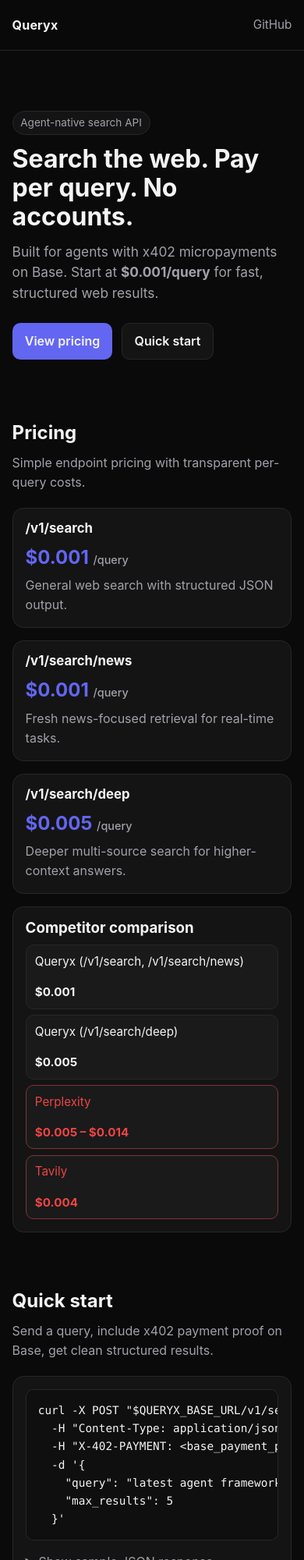
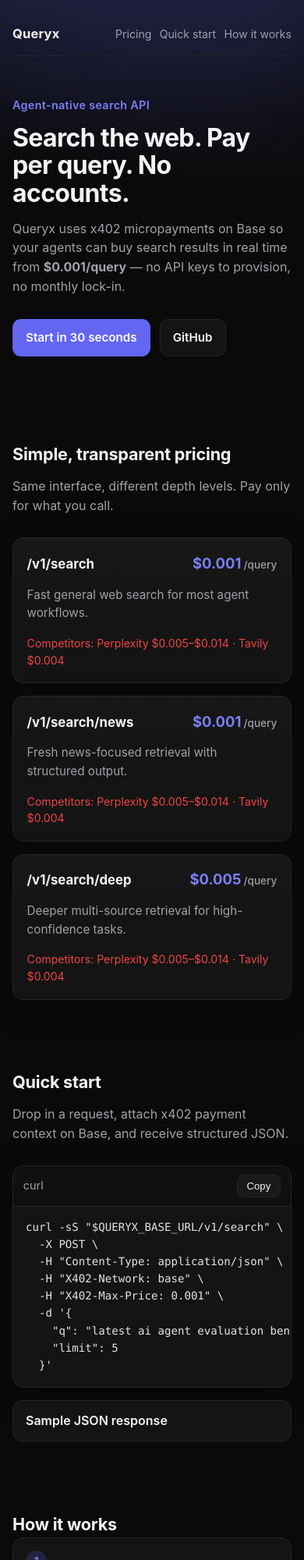
Before and after one commit to langoustine69/queryx, a website: page landing/index.html in a window 390 px wide. Shown: the top 2000 px of the page at 78% size. Drawn offline with Linux system fonts and the light colour scheme.

Commit message:
feat: implement task 0x99024b4e593404877f via TaskMarket agent #24583

```diff
--- a/landing/index.html
+++ b/landing/index.html
@@ -8,161 +8,194 @@
       name="description"
       content="Queryx is an agent-native search API with x402 micropayments on Base. Search the web, pay per query, no accounts."
     />
+    <meta name="theme-color" content="#0a0a0a" />
     <link rel="stylesheet" href="./styles.css" />
   </head>
   <body>
-    <header class="site-header">
-      <div class="container nav">
+    <header class="hero">
+      <div class="container">
+        <nav class="topbar" aria-label="Primary">
           <a class="brand" href="#top" aria-label="Queryx home">Queryx</a>
-        <a class="github-link" href="https://github.com/langoustine69/queryx" target="_blank" rel="noreferrer noopener">
+          <ul class="nav-links">
+            <li><a href="#pricing">Pricing</a></li>
+            <li><a href="#quickstart">Quick start</a></li>
+            <li><a href="#how">How it works</a></li>
+          </ul>
+        </nav>
+
+        <div class="hero-content" id="top">
+          <p class="eyebrow">Agent-native search API</p>
+          <h1>Search the web. Pay per query. No accounts.</h1>
+          <p class="subheadline">
+            Queryx uses x402 micropayments on Base so your agents can buy search
+            results in real time from <strong>$0.001/query</strong> — no API keys
+            to provision, no monthly lock-in.
+          </p>
+          <div class="hero-actions">
+            <a class="btn btn-primary" href="#quickstart">Start in 30 seconds</a>
+            <a
+              class="btn btn-ghost"
+              href="https://github.com/langoustine69/queryx"
+              target="_blank"
+              rel="noreferrer noopener"
+            >
               GitHub
             </a>
           </div>
+        </div>
+      </div>
     </header>
 
-    <main id="top">
-      <section class="hero container">
-        <p class="eyebrow">Agent-native search API</p>
-        <h1>Search the web. Pay per query. No accounts.</h1>
-        <p class="subheadline">
-          Built for agents with x402 micropayments on Base. Start at <strong>$0.001/query</strong> for fast, structured web results.
+    <main>
+      <section id="pricing" class="section">
+        <div class="container">
+          <h2>Simple, transparent pricing</h2>
+          <p class="section-copy">
+            Same interface, different depth levels. Pay only for what you call.
           </p>
-        <div class="hero-actions">
-          <a class="btn btn-primary" href="#pricing">View pricing</a>
-          <a class="btn btn-secondary" href="#quickstart">Quick start</a>
+
+          <div class="pricing-grid" role="list" aria-label="Queryx endpoint pricing">
+            <article class="card" role="listitem">
+              <div class="card-head">
+                <h3>/v1/search</h3>
+                <p class="price">$0.001<span>/query</span></p>
               </div>
-      </section>
-
-      <section class="container section" id="pricing" aria-labelledby="pricing-title">
-        <div class="section-head">
-          <h2 id="pricing-title">Pricing</h2>
-          <p>Simple endpoint pricing with transparent per-query costs.</p>
-        </div>
-
-        <div class="pricing-grid">
-          <article class="card endpoint-card">
-            <h3>/v1/search</h3>
-            <p class="price">$0.001 <span>/query</span></p>
-            <p class="muted">General web search with structured JSON output.</p>
+              <p class="card-copy">Fast general web search for most agent workflows.</p>
+              <p class="competitor">
+                Competitors: Perplexity $0.005–$0.014 · Tavily $0.004
+              </p>
             </article>
 
-          <article class="card endpoint-card">
+            <article class="card" role="listitem">
+              <div class="card-head">
                 <h3>/v1/search/news</h3>
-            <p class="price">$0.001 <span>/query</span></p>
-            <p class="muted">Fresh news-focused retrieval for real-time tasks.</p>
+                <p class="price">$0.001<span>/query</span></p>
+              </div>
+              <p class="card-copy">Fresh news-focused retrieval with structured output.</p>
+              <p class="competitor">
+                Competitors: Perplexity $0.005–$0.014 · Tavily $0.004
+              </p>
             </article>
 
-          <article class="card endpoint-card">
+            <article class="card" role="listitem">
+              <div class="card-head">
                 <h3>/v1/search/deep</h3>
-            <p class="price">$0.005 <span>/query</span></p>
-            <p class="muted">Deeper multi-source search for higher-context answers.</p>
+                <p class="price">$0.005<span>/query</span></p>
+              </div>
+              <p class="card-copy">Deeper multi-source retrieval for high-confidence tasks.</p>
+              <p class="competitor">
+                Competitors: Perplexity $0.005–$0.014 · Tavily $0.004
+              </p>
             </article>
-        </div>
-
-        <div class="card comparison" role="region" aria-label="Competitor pricing comparison">
-          <h3>Competitor comparison</h3>
-          <div class="comparison-rows">
-            <div class="row">
-              <span>Queryx (/v1/search, /v1/search/news)</span>
-              <strong>$0.001</strong>
-            </div>
-            <div class="row">
-              <span>Queryx (/v1/search/deep)</span>
-              <strong>$0.005</strong>
-            </div>
-            <div class="row competitor">
-              <span>Perplexity</span>
-              <strong>$0.005 – $0.014</strong>
-            </div>
-            <div class="row competitor">
-              <span>Tavily</span>
-              <strong>$0.004</strong>
-            </div>
           </div>
         </div>
       </section>
 
-      <section class="container section" id="quickstart" aria-labelledby="quickstart-title">
-        <div class="section-head">
-          <h2 id="quickstart-title">Quick start</h2>
-          <p>Send a query, include x402 payment proof on Base, get clean structured results.</p>
+      <section id="quickstart" class="section">
+        <div class="container">
+          <h2>Quick start</h2>
+          <p class="section-copy">
+            Drop in a request, attach x402 payment context on Base, and receive
+            structured JSON.
+          </p>
+
+          <div class="code-shell">
+            <div class="code-toolbar">
+              <span>curl</span>
+              <button id="copy-btn" class="copy-btn" type="button" aria-live="polite">
+                Copy
+              </button>
+            </div>
+            <pre><code id="curl-code">curl -sS "$QUERYX_BASE_URL/v1/search" \
+  -X POST \
+  -H "Content-Type: application/json" \
+  -H "X402-Network: base" \
+  -H "X402-Max-Price: 0.001" \
+  -d '{
+    "q": "latest ai agent evaluation benchmarks",
+    "limit": 5
+  }'</code></pre>
           </div>
 
-        <div class="card code-wrap">
-          <pre><code>curl -X POST "$QUERYX_BASE_URL/v1/search" \
-  -H "Content-Type: application/json" \
-  -H "X-402-PAYMENT: &lt;base_payment_proof&gt;" \
-  -d '{
-    "query": "latest agent framework updates",
-    "max_results": 5
-  }'</code></pre>
-
-          <details class="response-details">
-            <summary>Show sample JSON response</summary>
+          <details class="json-details">
+            <summary>Sample JSON response</summary>
             <pre><code>{
-  "query": "latest agent framework updates",
+  "query": "latest ai agent evaluation benchmarks",
+  "endpoint": "/v1/search",
+  "cost_usd": 0.001,
+  "network": "base",
   "results": [
     {
-      "title": "Framework Release Notes",
-      "url": "https://example.com/release-notes",
-      "snippet": "New tooling for memory, evals, and function calling..."
-    },
-    {
-      "title": "Agent Infrastructure Trends",
-      "url": "https://example.com/agent-trends",
-      "snippet": "A 2026 overview of practical agent deployment patterns..."
+      "title": "Comprehensive agent benchmark roundup",
+      "url": "https://example.com/benchmarks",
+      "snippet": "A side-by-side view of modern agent eval suites...",
+      "published_at": "2026-02-26T10:11:12Z"
     }
-  ],
-  "meta": {
-    "endpoint": "/v1/search",
-    "cost_usd": 0.001,
-    "network": "Base",
-    "payment": "x402"
-  }
+  ]
 }</code></pre>
           </details>
         </div>
       </section>
 
-      <section class="container section" id="how-it-works" aria-labelledby="how-title">
-        <div class="section-head">
-          <h2 id="how-title">How it works</h2>
+      <section id="how" class="section">
+        <div class="container">
+          <h2>How it works</h2>
+          <div class="steps" role="list" aria-label="How Queryx works">
+            <article class="step" role="listitem">
+              <span class="step-index">1</span>
+              <h3>Send query</h3>
+              <p>Your agent calls a Queryx endpoint with a natural-language query.</p>
+            </article>
+            <article class="step" role="listitem">
+              <span class="step-index">2</span>
+              <h3>x402 payment on Base</h3>
+              <p>Payment is settled via x402 on Base at the request-level price.</p>
+            </article>
+            <article class="step" role="listitem">
+              <span class="step-index">3</span>
+              <h3>Get structured JSON</h3>
+              <p>Receive clean, machine-usable results ready for your workflow.</p>
+            </article>
           </div>
-
-        <div class="steps">
-          <article class="card step">
-            <span class="step-num">1</span>
-            <h3>Send query</h3>
-            <p>Call a Queryx endpoint with your search payload.</p>
-          </article>
-
-          <article class="card step">
-            <span class="step-num">2</span>
-            <h3>x402 payment on Base</h3>
-            <p>Attach payment proof for exactly one request.</p>
-          </article>
-
-          <article class="card step">
-            <span class="step-num">3</span>
-            <h3>Get structured JSON</h3>
-            <p>Receive concise, machine-friendly search results.</p>
-          </article>
         </div>
       </section>
     </main>
 
-    <footer class="site-footer">
-      <div class="container footer-content">
-        <a href="https://github.com/langoustine69/queryx" target="_blank" rel="noreferrer noopener">GitHub</a>
-        <span>Built by @langoustine69</span>
-        <span>© <span id="year"></span> Queryx</span>
+    <footer class="footer">
+      <div class="container footer-inner">
+        <a
+          href="https://github.com/langoustine69/queryx"
+          target="_blank"
+          rel="noreferrer noopener"
+        >
+          GitHub
+        </a>
+        <p>Built by @langoustine69</p>
       </div>
     </footer>
 
     <script>
       (function () {
-        var yearEl = document.getElementById('year');
-        if (yearEl) yearEl.textContent = String(new Date().getFullYear());
+        var copyBtn = document.getElementById("copy-btn");
+        var curlCode = document.getElementById("curl-code");
+        if (!copyBtn || !curlCode || !navigator.clipboard) return;
+
+        copyBtn.addEventListener("click", function () {
+          navigator.clipboard.writeText(curlCode.textContent || "").then(
+            function () {
+              copyBtn.textContent = "Copied";
+              window.setTimeout(function () {
+                copyBtn.textContent = "Copy";
+              }, 1400);
+            },
+            function () {
+              copyBtn.textContent = "Failed";
+              window.setTimeout(function () {
+                copyBtn.textContent = "Copy";
+              }, 1400);
+            }
+          );
+        });
       })();
     </script>
   </body>
--- a/landing/styles.css
+++ b/landing/styles.css
@@ -1,12 +1,15 @@
 :root {
   --bg: #0a0a0a;
   --surface: #141414;
-  --surface-2: #1a1a1a;
-  --accent: #6366f1;
+  --surface-2: #101010;
   --text: #f4f4f5;
   --muted: #a1a1aa;
+  --accent: #6366f1;
+  --accent-strong: #7c7ff8;
   --danger: #ef4444;
-  --border: #27272a;
+  --border: #252525;
+  --radius: 14px;
+  --shadow: 0 10px 40px rgba(0, 0, 0, 0.35);
 }
 
 *,
@@ -22,17 +25,15 @@ body {
 }
 
 html {
-  color-scheme: dark;
   scroll-behavior: smooth;
 }
 
 body {
-  font-family: Inter, system-ui, -apple-system, Segoe UI, Roboto, Helvetica, Arial, sans-serif;
   background: var(--bg);
   color: var(--text);
+  font-family: Inter, system-ui, -apple-system, Segoe UI, Roboto, Helvetica, Arial, sans-serif;
   line-height: 1.55;
   text-rendering: optimizeLegibility;
-  -webkit-font-smoothing: antialiased;
 }
 
 a {
@@ -41,250 +42,302 @@ a {
 }
 
 .container {
-  width: min(1100px, 92%);
+  width: min(1120px, calc(100% - 2rem));
   margin-inline: auto;
 }
 
-.site-header {
-  position: sticky;
-  top: 0;
-  z-index: 10;
-  backdrop-filter: blur(8px);
-  background: color-mix(in srgb, var(--bg) 85%, transparent);
-  border-bottom: 1px solid var(--border);
+.hero {
+  background:
+    radial-gradient(900px 450px at 15% -10%, rgba(99, 102, 241, 0.2), transparent 60%),
+    radial-gradient(700px 380px at 85% 0%, rgba(99, 102, 241, 0.14), transparent 65%),
+    var(--bg);
+  padding-top: 1rem;
 }
 
-.nav {
-  min-height: 64px;
+.topbar {
   display: flex;
   align-items: center;
   justify-content: space-between;
+  min-height: 64px;
+  border-bottom: 1px solid var(--border);
 }
 
 .brand {
   font-weight: 700;
   letter-spacing: 0.2px;
+  font-size: 1.03rem;
 }
 
-.github-link {
+.nav-links {
+  margin: 0;
+  padding: 0;
+  list-style: none;
+  display: flex;
+  gap: 1rem;
+}
+
+.nav-links a {
+  color: var(--muted);
   font-size: 0.95rem;
-  color: var(--muted);
 }
-.github-link:hover {
+
+.nav-links a:hover {
   color: var(--text);
 }
 
-.hero {
-  padding: 6rem 0 3rem;
+.hero-content {
+  padding: 4.5rem 0 4rem;
+  max-width: 780px;
 }
 
 .eyebrow {
-  display: inline-block;
-  margin: 0 0 0.85rem;
-  padding: 0.25rem 0.6rem;
-  border: 1px solid var(--border);
-  border-radius: 999px;
-  background: var(--surface);
-  color: var(--muted);
-  font-size: 0.85rem;
-}
-
-h1,
-h2,
-h3 {
-  line-height: 1.15;
-  margin: 0 0 0.8rem;
+  margin: 0;
+  color: var(--accent-strong);
+  font-weight: 600;
+  letter-spacing: 0.3px;
+  font-size: 0.9rem;
 }
 
 h1 {
-  font-size: clamp(2rem, 5vw, 3.7rem);
-  max-width: 16ch;
+  font-size: clamp(2rem, 4.8vw, 3.5rem);
+  line-height: 1.1;
+  margin: 0.8rem 0 1rem;
+  letter-spacing: -0.02em;
 }
 
 .subheadline {
+  margin: 0 0 1.8rem;
   color: var(--muted);
-  font-size: 1.08rem;
-  max-width: 62ch;
-  margin: 0.5rem 0 1.5rem;
+  max-width: 65ch;
+  font-size: clamp(1rem, 1.25vw, 1.15rem);
 }
 
 .hero-actions {
   display: flex;
+  flex-wrap: wrap;
   gap: 0.75rem;
-  flex-wrap: wrap;
 }
 
 .btn {
-  display: inline-block;
-  border-radius: 10px;
-  padding: 0.62rem 0.95rem;
   border: 1px solid var(--border);
+  border-radius: 11px;
+  padding: 0.72rem 1rem;
   font-weight: 600;
-  transition: transform 120ms ease, background-color 120ms ease, border-color 120ms ease;
+  font-size: 0.95rem;
+  transition: transform 120ms ease, border-color 120ms ease, background-color 120ms ease;
 }
+
 .btn:hover {
   transform: translateY(-1px);
 }
+
 .btn-primary {
   background: var(--accent);
   border-color: transparent;
+  color: #fff;
 }
+
 .btn-primary:hover {
-  background: #5558df;
+  background: var(--accent-strong);
 }
-.btn-secondary {
+
+.btn-ghost {
   background: var(--surface);
-}
-.btn-secondary:hover {
-  border-color: #3a3a3f;
+  color: var(--text);
 }
 
 .section {
-  padding: 2rem 0 2.6rem;
+  padding: 3.6rem 0;
 }
 
-.section-head h2 {
-  font-size: clamp(1.5rem, 3vw, 2rem);
+h2 {
+  margin: 0;
+  font-size: clamp(1.35rem, 2.5vw, 2rem);
+  letter-spacing: -0.01em;
 }
-.section-head p {
-  margin: 0;
+
+.section-copy {
+  margin: 0.7rem 0 1.8rem;
   color: var(--muted);
 }
 
 .pricing-grid {
-  margin-top: 1.25rem;
   display: grid;
   grid-template-columns: repeat(3, minmax(0, 1fr));
   gap: 1rem;
 }
 
 .card {
-  background: var(--surface);
+  background: linear-gradient(180deg, rgba(255, 255, 255, 0.015), transparent 45%), var(--surface);
   border: 1px solid var(--border);
-  border-radius: 14px;
-  padding: 1rem;
+  border-radius: var(--radius);
+  padding: 1.1rem;
+  box-shadow: var(--shadow);
 }
 
-.endpoint-card h3 {
-  font-size: 1.05rem;
-  margin-bottom: 0.55rem;
-}
-.price {
-  margin: 0 0 0.35rem;
-  color: var(--accent);
-  font-size: 1.5rem;
-  font-weight: 700;
-}
-.price span {
-  font-size: 0.9rem;
-  font-weight: 500;
-  color: var(--muted);
-}
-.muted {
-  margin: 0;
-  color: var(--muted);
+.card-head {
+  display: flex;
+  justify-content: space-between;
+  align-items: baseline;
+  gap: 1rem;
 }
 
-.comparison {
-  margin-top: 1rem;
+.card h3 {
+  margin: 0;
+  font-size: 1.05rem;
 }
-.comparison h3 {
-  margin-bottom: 0.65rem;
+
+.price {
+  margin: 0;
+  color: var(--accent-strong);
+  font-size: 1.15rem;
+  font-weight: 700;
+  white-space: nowrap;
 }
-.comparison-rows {
-  display: grid;
-  gap: 0.45rem;
+
+.price span {
+  color: var(--muted);
+  font-weight: 500;
+  font-size: 0.85rem;
+  margin-left: 0.2rem;
 }
-.row {
-  display: flex;
-  justify-content: space-between;
-  gap: 1rem;
-  padding: 0.55rem 0.7rem;
-  border-radius: 10px;
-  background: var(--surface-2);
-  border: 1px solid var(--border);
+
+.card-copy {
+  color: var(--muted);
+  margin: 0.9rem 0 1rem;
   font-size: 0.95rem;
 }
-.row strong {
-  white-space: nowrap;
-}
-.row.competitor {
+
+.competitor {
+  margin: 0;
   color: var(--danger);
-  border-color: color-mix(in srgb, var(--danger) 45%, var(--border));
+  font-size: 0.88rem;
 }
 
-.code-wrap {
-  margin-top: 1.25rem;
+.code-shell {
+  border: 1px solid var(--border);
+  background: var(--surface);
+  border-radius: var(--radius);
+  overflow: hidden;
+  box-shadow: var(--shadow);
 }
-pre {
-  margin: 0;
-  overflow-x: auto;
-  background: #0f0f0f;
-  border: 1px solid var(--border);
-  border-radius: 10px;
-  padding: 0.95rem;
-}
-code {
-  font-family: ui-monospace, SFMono-Regular, Menlo, Monaco, Consolas, Liberation Mono, monospace;
+
+.code-toolbar {
+  display: flex;
+  align-items: center;
+  justify-content: space-between;
+  background: var(--surface-2);
+  border-bottom: 1px solid var(--border);
+  padding: 0.65rem 0.8rem;
+  color: var(--muted);
   font-size: 0.9rem;
 }
 
-.response-details {
-  margin-top: 0.9rem;
+.copy-btn {
+  border: 1px solid var(--border);
+  background: #191919;
+  color: var(--text);
+  border-radius: 9px;
+  padding: 0.4rem 0.75rem;
+  font-size: 0.82rem;
+  cursor: pointer;
 }
-.response-details > summary {
+
+.copy-btn:hover {
+  border-color: #3a3a3a;
+}
+
+pre {
+  margin: 0;
+  padding: 1rem;
+  overflow-x: auto;
+  font-size: 0.88rem;
+  line-height: 1.5;
+  color: #e4e4e7;
+}
+
+code {
+  font-family: ui-monospace, SFMono-Regular, Menlo, Monaco, Consolas, Liberation Mono, monospace;
+}
+
+.json-details {
+  margin-top: 1rem;
+  border: 1px solid var(--border);
+  border-radius: 12px;
+  background: var(--surface);
+  overflow: hidden;
+}
+
+.json-details summary {
   cursor: pointer;
-  user-select: none;
-  color: var(--muted);
-  margin-bottom: 0.65rem;
+  list-style: none;
+  padding: 0.8rem 1rem;
+  font-weight: 600;
+  color: var(--text);
+  border-bottom: 1px solid transparent;
 }
-.response-details[open] > summary {
-  color: var(--text);
+
+.json-details[open] summary {
+  border-bottom-color: var(--border);
+}
+
+.json-details summary::-webkit-details-marker {
+  display: none;
 }
 
 .steps {
-  margin-top: 1.25rem;
   display: grid;
   grid-template-columns: repeat(3, minmax(0, 1fr));
   gap: 1rem;
 }
 
-.step-num {
-  width: 1.6rem;
-  height: 1.6rem;
-  display: grid;
-  place-items: center;
+.step {
+  border: 1px solid var(--border);
+  border-radius: var(--radius);
+  background: var(--surface);
+  padding: 1rem;
+}
+
+.step-index {
+  display: inline-flex;
+  width: 1.7rem;
+  height: 1.7rem;
   border-radius: 999px;
-  background: var(--accent);
+  align-items: center;
+  justify-content: center;
+  background: rgba(99, 102, 241, 0.2);
+  color: var(--accent-strong);
+  font-weight: 700;
   font-size: 0.85rem;
-  font-weight: 700;
-  margin-bottom: 0.5rem;
+  margin-bottom: 0.6rem;
 }
 
 .step h3 {
+  margin: 0 0 0.45rem;
   font-size: 1rem;
-  margin-bottom: 0.4rem;
 }
+
 .step p {
   margin: 0;
   color: var(--muted);
+  font-size: 0.95rem;
 }
 
-.site-footer {
+.footer {
   border-top: 1px solid var(--border);
-  margin-top: 1.5rem;
+  margin-top: 2rem;
 }
-.footer-content {
-  min-height: 64px;
+
+.footer-inner {
+  min-height: 72px;
   display: flex;
+  justify-content: space-between;
   align-items: center;
-  justify-content: space-between;
+  color: var(--muted);
   gap: 0.75rem;
-  color: var(--muted);
-  font-size: 0.92rem;
-  flex-wrap: wrap;
 }
-.footer-content a:hover {
+
+.footer a {
   color: var(--text);
 }
 
@@ -294,16 +347,42 @@ code {
     grid-template-columns: 1fr;
   }
 
-  .hero {
-    padding-top: 4.8rem;
+  .hero-content {
+    padding-top: 3.25rem;
+  }
+}
+
+@media (max-width: 620px) {
+  .topbar {
+    min-height: 56px;
   }
 
-  .row {
-    flex-direction: column;
-    align-items: flex-start;
+  .nav-links {
+    gap: 0.65rem;
   }
 
-  .footer-content {
+  .nav-links a {
+    font-size: 0.88rem;
+  }
+
+  .section {
+    padding: 2.8rem 0;
+  }
+
+  .footer-inner {
+    flex-direction: column;
     justify-content: center;
+    text-align: center;
+    padding: 0.9rem 0;
   }
 }
+
+@media (prefers-reduced-motion: reduce) {
+  html {
+    scroll-behavior: auto;
+  }
+
+  .btn {
+    transition: none;
+  }
+}
```
Lines whose indentation alone changed are shown as unchanged.
